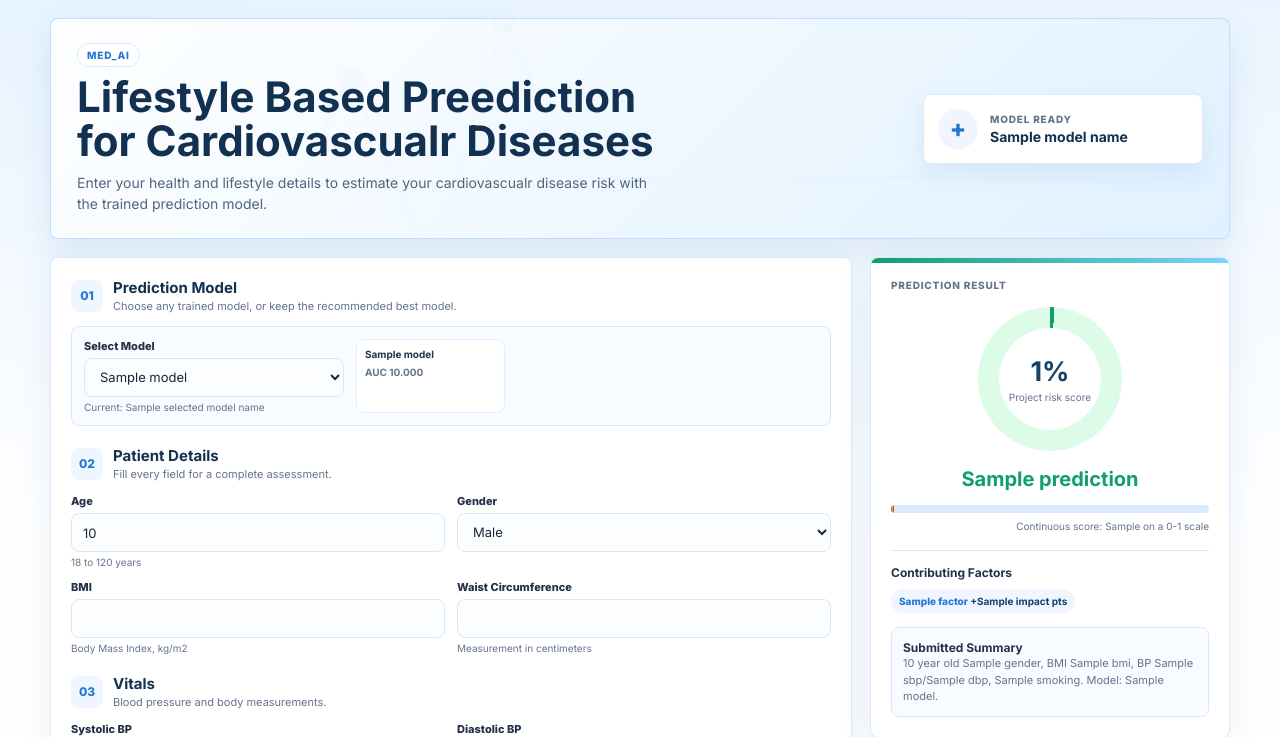
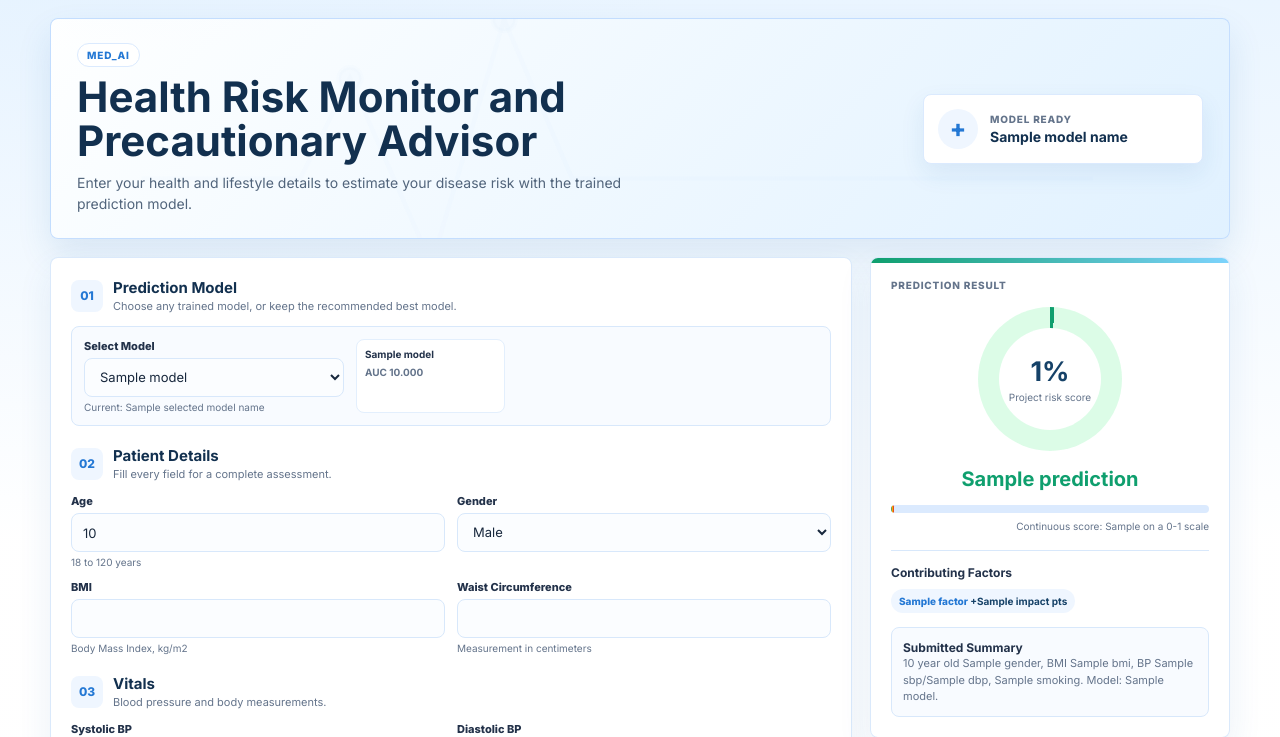
Before and after one commit to PYNE-ANKUR/Med_AI, a Flask app: template web_app/templates/index.html in a window 1280 px wide. Shown: the top 737 px of the page. Run offline with Flask 3, Linux system fonts and the light colour scheme; the template is opened without the code that fills it: most values are stand-ins (such as "Sample title", 1, 10 or a date in 2020); parts of the project's set-up code (start-up, migrations or seed data) failed here and were passed over.

Commit message:
updated frontend

```diff
--- a/web_app/templates/index.html
+++ b/web_app/templates/index.html
@@ -14,8 +14,8 @@
         <section class="hero">
             <div class="hero-copy">
                 <span class="eyebrow">Med_AI</span>
-                <h1>Lifestyle Based Preediction for Cardiovascualr Diseases</h1>
-                <p>Enter your health and lifestyle details to estimate your cardiovascualr disease risk with the trained prediction model.</p>
+                <h1>Health Risk Monitor and Precautionary Advisor</h1>
+                <p>Enter your health and lifestyle details to estimate your disease risk with the trained prediction model.</p>
             </div>
             <div class="hero-card">
                 <div class="hero-icon">+</div>
```
